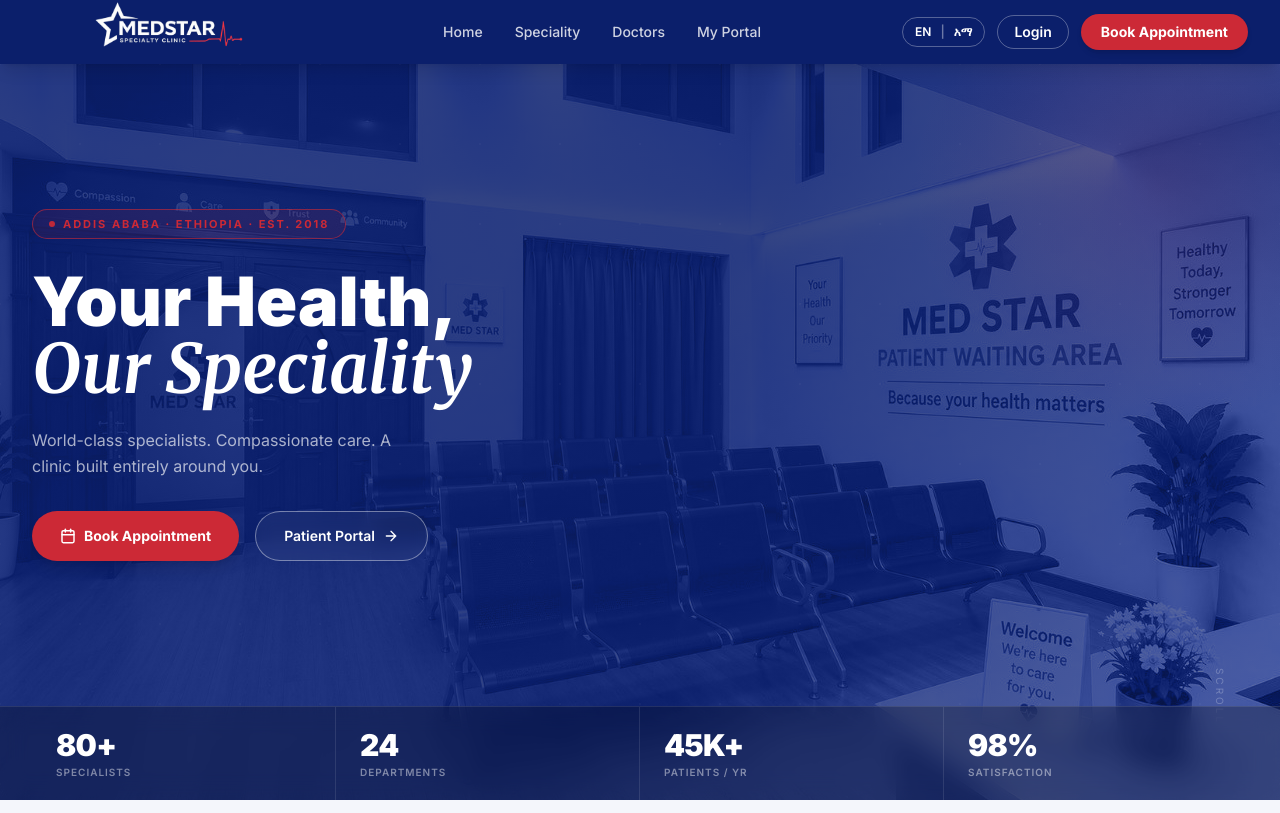
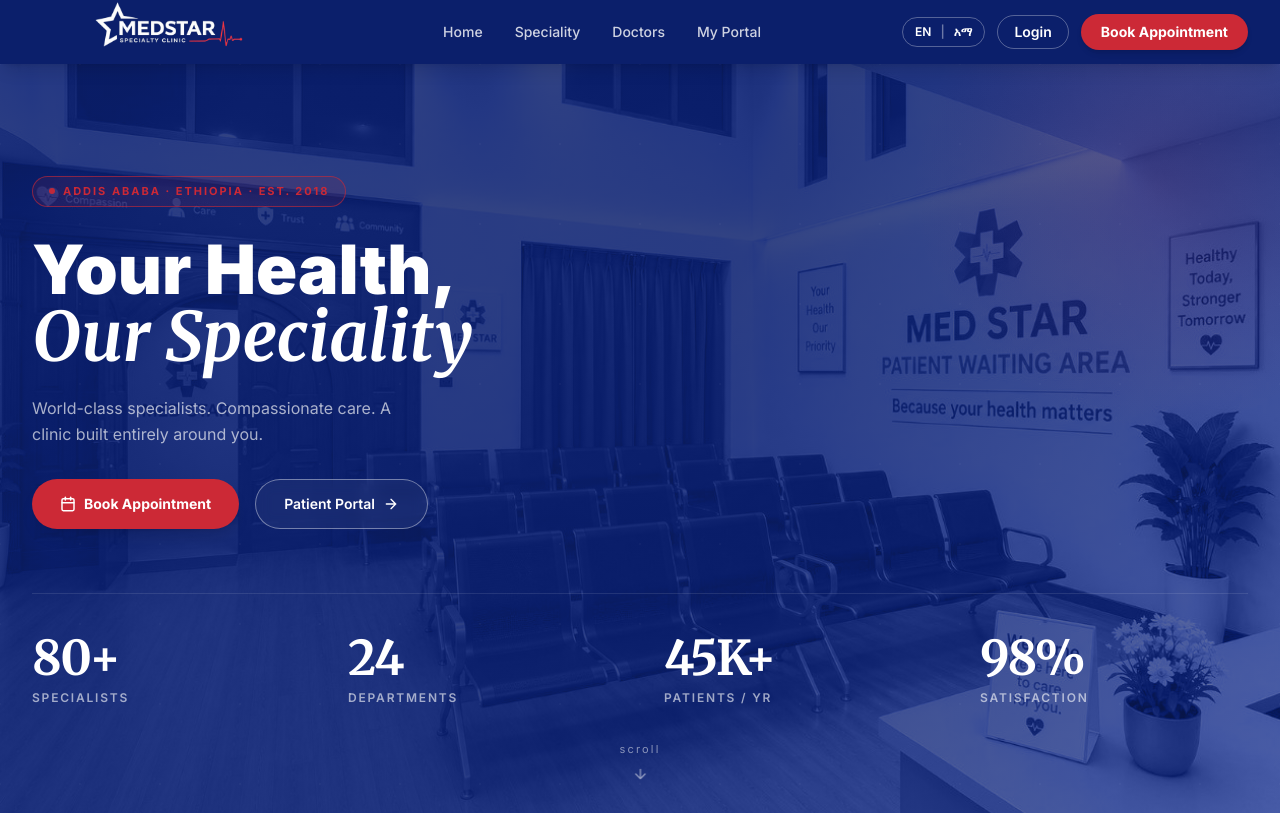
Before and after one commit to sosnagemechu21/Medstar_Internal_Speciality_Clinic, a Next.js app: page /book in a window 1280 px wide. Shown: the top 813 px of the page. Built offline with nearby package versions, Linux system fonts and the light colour scheme; no server answers; the database is empty.

Commit message:
feat/ui_change

```diff
--- a/src/app/[locale]/book/page.tsx
+++ b/src/app/[locale]/book/page.tsx
@@ -369,7 +369,10 @@
         headers: {
           "Content-Type": "application/json",
         },
-        body: JSON.stringify({ amount: "100" }),
+        body: JSON.stringify({
+          amount: "100",
+          locale,
+        }),
       });
 
       const data = await response.json();
@@ -428,7 +431,7 @@
                       )
                     : formatTime(booking.time, locale),
                 ],
-                ["Fee", "ETB 800"],
+                ["Fee", "ETB 100"],
               ].map(([k, v]) => (
                 <div
                   key={k}
@@ -746,7 +749,7 @@
                     ],
                     ["Date", formatDate(booking.date, locale)],
                     ["Time", formatTime(booking.time, locale)],
-                    ["Location", "Bole Road, Addis Ababa"],
+                    ["Location", "22 near Tabot maderia, Addis Ababa"],
                   ].map(([k, v]) => (
                     <div
                       key={k}
--- a/src/app/[locale]/page.tsx
+++ b/src/app/[locale]/page.tsx
@@ -412,35 +412,47 @@
             </svg>
           </ProtectedLink>
         </div>
-      </Container>
 
-      {/* ── Stats strip ── */}
-      <div className="relative z-20 border-t border-white/10 bg-black/25 backdrop-blur-md">
-        <Container>
-          <div className="grid grid-cols-2 md:grid-cols-4 divide-x divide-white/10">
+        {/* ── Stats strip ── */}
+        <div className="mt-12 md:mt-16 pt-10 border-t border-white/10">
+          <div className="grid grid-cols-2 md:grid-cols-4 gap-8 md:gap-12">
             {stats.map((s) => (
               <div
                 key={s.label}
-                className="group py-5 px-6 text-white transition-colors hover:bg-white/5 cursor-default"
+                className="group text-white transition-colors cursor-default"
               >
-                <p className="text-3xl font-black tracking-tight group-hover:text-ms-red transition-colors duration-200">
+                <p
+                  className="text-4xl md:text-5xl font-bold tracking-tight group-hover:text-ms-red transition-colors duration-200"
+                  style={{ fontFamily: "Merriweather, Georgia, serif" }}
+                >
                   {s.value}
                 </p>
-                <p className="mt-0.5 text-[10px] font-semibold tracking-widest text-white/45 uppercase">
+                <p className="mt-2 text-xs font-semibold tracking-[0.15em] text-white/60 uppercase">
                   {s.label}
                 </p>
               </div>
             ))}
           </div>
-        </Container>
-      </div>
+        </div>
+      </Container>
 
       {/* Scroll hint */}
       <div
-        className="pointer-events-none absolute bottom-24 right-8 hidden md:flex flex-col items-center gap-2 text-white/25 text-[10px] tracking-[0.3em] uppercase rotate-90"
+        className="pointer-events-none absolute bottom-8 left-1/2 -translate-x-1/2 hidden md:flex flex-col items-center gap-2 text-white/50 text-[11px] tracking-[0.2em] font-mono"
         aria-hidden="true"
       >
-        {L.scroll}
+        <span>scroll</span>
+        <svg
+          viewBox="0 0 24 24"
+          fill="none"
+          stroke="currentColor"
+          strokeWidth="2"
+          strokeLinecap="round"
+          strokeLinejoin="round"
+          className="w-4 h-4 animate-bounce mt-1"
+        >
+          <path d="M12 5v14M19 12l-7 7-7-7" />
+        </svg>
       </div>
     </section>
   );
--- a/src/app/api/payments/chapa/route.ts
+++ b/src/app/api/payments/chapa/route.ts
@@ -3,8 +3,19 @@
 export async function POST(request: Request) {
   try {
     const body = await request.json();
-    let { amount, email, firstName, lastName, txRef, callbackUrl, returnUrl } =
-      body;
+    let {
+      amount,
+      email,
+      firstName,
+      lastName,
+      txRef,
+      callbackUrl,
+      returnUrl,
+      locale,
+    } = body;
+
+    // Detect and validate user locale (defaults to English 'en')
+    const userLocale = locale === "am" ? "am" : "en";
 
     // Trim email if it is a string, and fallback if empty or missing
     if (typeof email === "string") {
@@ -17,6 +28,10 @@
       txRef = `medstar-tx-${Date.now()}-${Math.floor(Math.random() * 1000)}`;
     }
 
+    // Use the request origin to dynamically support both localhost and Vercel without hardcoding
+    const clientOrigin = request.headers.get("origin");
+    const baseUrl = clientOrigin || process.env.NEXT_PUBLIC_SITE_URL || "http://localhost:3000";
+
     const payload = {
       amount: amount.toString(),
       currency: "ETB",
@@ -24,12 +39,9 @@
       first_name: firstName || "Valued",
       last_name: lastName || "Patient",
       tx_ref: txRef,
-      callback_url:
-        callbackUrl ||
-        `${process.env.NEXT_PUBLIC_SITE_URL || "http://localhost:3000"}/api/payments/verify`,
+      callback_url: callbackUrl || `${baseUrl}/api/payments/verify`,
       return_url:
-        returnUrl ||
-        `${process.env.NEXT_PUBLIC_SITE_URL || "http://localhost:3000"}/en/book/success`,
+        returnUrl || `${baseUrl}/${userLocale}/book/success?tx_ref=${txRef}`,
     };
 
     console.log("Sending payload to Chapa:", payload);
```
Also changed, not shown: 1 other file (tests, documents, lock files or other folders).
